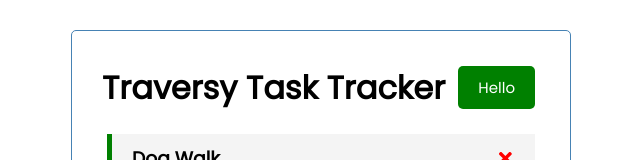
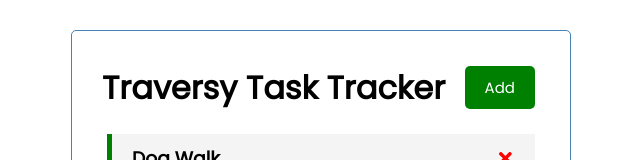
Before and after one commit to chrisyoung0101/react-task-tracker-6, a React (Create React App) app: page / in a window 1280 px wide. Shown: the top 160 px of the page, without its empty margins (319-959 px from the left). Built offline with nearby package versions, Linux system fonts and the light colour scheme.

Commit message:
Finish UI. Fix Browserlisterror preventing local build.

```diff
--- a/src/App.js
+++ b/src/App.js
@@ -78,7 +78,11 @@ function App() {
   return (
     <div className="container">
       {/* set showAddTask to opposite of current value*/}
-      <Header onAdd={() => setShowAddTask(!showAddTask)} />
+      {/* btn click flips the boolean */}
+      <Header
+        onAdd={() => setShowAddTask(!showAddTask)}
+        showAdd={showAddTask}
+      />
       {/* If showAddTask is true show AddTask component otherwise do nothing */}
       {/* shorthand for ternary : else condition is assumed */}
       {showAddTask && <AddTask onAdd={addTask} />}
--- a/src/components/Header.js
+++ b/src/components/Header.js
@@ -2,15 +2,17 @@ import React from 'react';
 import PropTypes from 'prop-types';
 import Button from './Button';
 
-const Header = ({ title }) => {
-  const onClick = () => {
-    console.log('click');
-  };
-
+const Header = ({ title, onAdd, showAdd }) => {
   return (
     <header className="header">
       <h1>{title}</h1>
-      <Button color="green" text="Hello" onClick={onClick} />
+      {/* text says "when showAdd is true btn text is Close else Add" */}
+      {/* conditional reads the same for color */}
+      <Button
+        color={showAdd ? 'red' : 'green'}
+        text={showAdd ? 'Close' : 'Add'}
+        onClick={onAdd}
+      />
     </header>
   );
 };
```
Also changed, not shown: package.json (+0 -12 lines), 2 other files (tests, documents, lock files or other folders).
